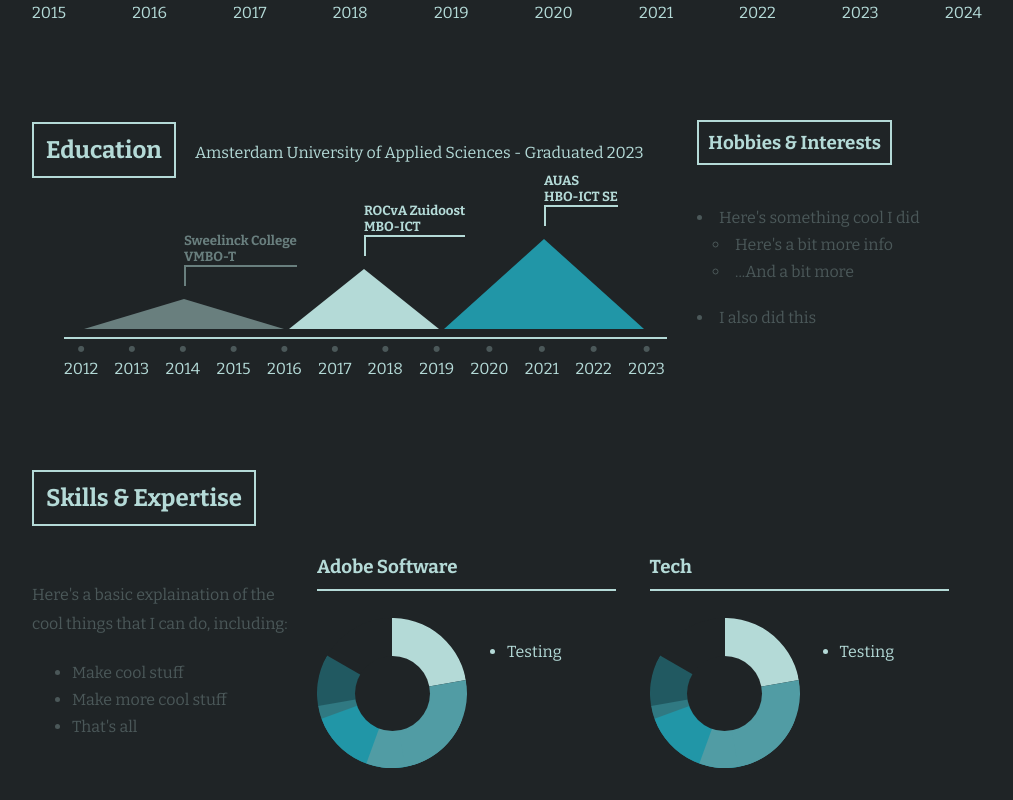
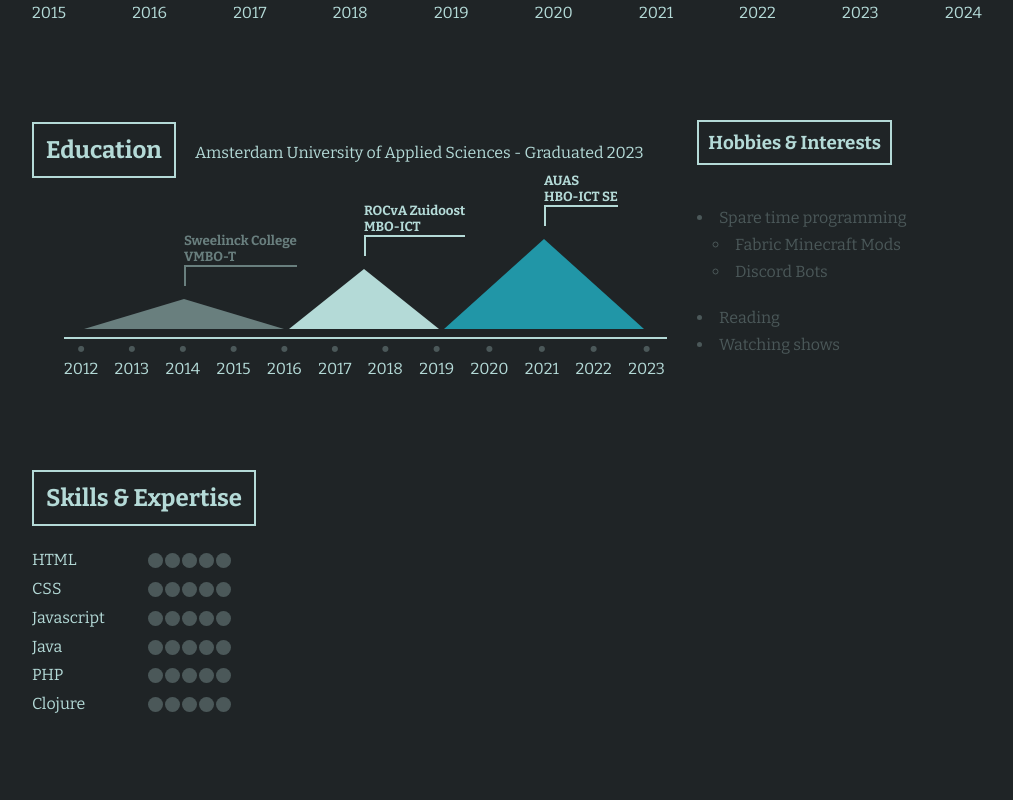
Before and after one commit to jabbarn/jabbarn.github.io, a Nuxt app: page / in a window 1280 px wide. Shown: the part 453-1253 px from the top of the page, without its empty margins (133-1146 px from the left). After the commit the page ends 1204 px from the top, so only its background shows below. Built offline with nearby package versions, Linux system fonts and the light colour scheme.

Commit message:
WIP: softlangs

```diff
--- a/app.vue
+++ b/app.vue
@@ -175,34 +175,85 @@
   <div class="hna qual quarter-qual">
     <h3 class="box">Hobbies &amp; Interests</h3>
       <ul>
-        <li>Here's something cool I did
+        <li> Spare time programming
           <ul>
-            <li>Here's a bit more info</li>
-            <li>...And a bit more</li>
+            <li>Fabric Minecraft Mods</li>
+            <li>Discord Bots</li>
           </ul>
         </li>
         <br/>
-        <li>I also did this</li>
+        <li>Reading</li>
+        <li>Watching shows</li>
       </ul>
   </div>
 
   <div class="sknex">
     <h2 class="box">Skills &amp; Expertise</h2>
     <br/>
-    <div class="skills-text">
-      <br/>
-      <p>
-        Here's a basic explaination of the cool things that I can do, including:
-      </p>
-
-      <ul>
-        <li>Make cool stuff</li>
-        <li>Make more cool stuff</li>
-        <li>That's all</li>
-      </ul>
+    <div class="skills">
+      <section class="skill">
+        <p class="skill-text">HTML</p>
+        <div class="blobs">
+          <span class="blob"></span>
+          <span class="blob"></span>
+          <span class="blob"></span>
+          <span class="blob"></span>
+          <span class="blob"></span>
+        </div>
+      </section>
+      <section class="skill">
+        <p class="skill-text">CSS</p>
+        <div class="blobs">
+          <span class="blob"></span>
+          <span class="blob"></span>
+          <span class="blob"></span>
+          <span class="blob"></span>
+          <span class="blob"></span>
+        </div>
+      </section>
+      <section class="skill">
+        <p class="skill-text">Javascript</p>
+        <div class="blobs">
+          <span class="blob"></span>
+          <span class="blob"></span>
+          <span class="blob"></span>
+          <span class="blob"></span>
+          <span class="blob"></span>
+        </div>
+      </section>
+      <section class="skill">
+        <p class="skill-text">Java</p>
+        <div class="blobs">
+          <span class="blob"></span>
+          <span class="blob"></span>
+          <span class="blob"></span>
+          <span class="blob"></span>
+          <span class="blob"></span>
+        </div>
+      </section>
+      <section class="skill">
+        <p class="skill-text">PHP</p>
+        <div class="blobs">
+          <span class="blob"></span>
+          <span class="blob"></span>
+          <span class="blob"></span>
+          <span class="blob"></span>
+          <span class="blob"></span>
+        </div>
+      </section>
+      <section class="skill">
+        <p class="skill-text">Clojure</p>
+        <div class="blobs">
+          <span class="blob"></span>
+          <span class="blob"></span>
+          <span class="blob"></span>
+          <span class="blob"></span>
+          <span class="blob"></span>
+        </div>
+      </section>
     </div>
 
-    <div class="skills-vis">
+    <!-- <div class="skills-vis">
       <div id="skill1">
         <h3 class="line">Adobe Software</h3>
         <hr/>
@@ -259,7 +310,7 @@
           </div>
         </div>
       </div>
-    </div>
+    </div> -->
   </div>
 
 </section>
--- a/assets/scss/main.scss
+++ b/assets/scss/main.scss
@@ -477,6 +477,41 @@ span.symbol {
 
 }
 
+div.skills {
+  float: left;
+
+  section.skill {
+    overflow: auto;
+    margin-bottom: 0;
+    width: 200px;
+    display: flex;
+    align-items: center;
+    justify-content: space-between;
+
+    p.skill-text {
+      float: left;
+      max-width: 50%;
+      margin: 0;
+      word-break: break-word;
+
+    }
+
+    span.blob {
+      display: block;
+        width: 15px;
+        height: 15px;
+        background: $gray;
+        border-radius: 15px;
+        float: right;
+        margin: 0 1px;
+
+        &.filled {
+          background: $blue;
+        }
+    }
+  }
+}
+
 .skill-breakdown {
   overflow: hidden;
 
```
